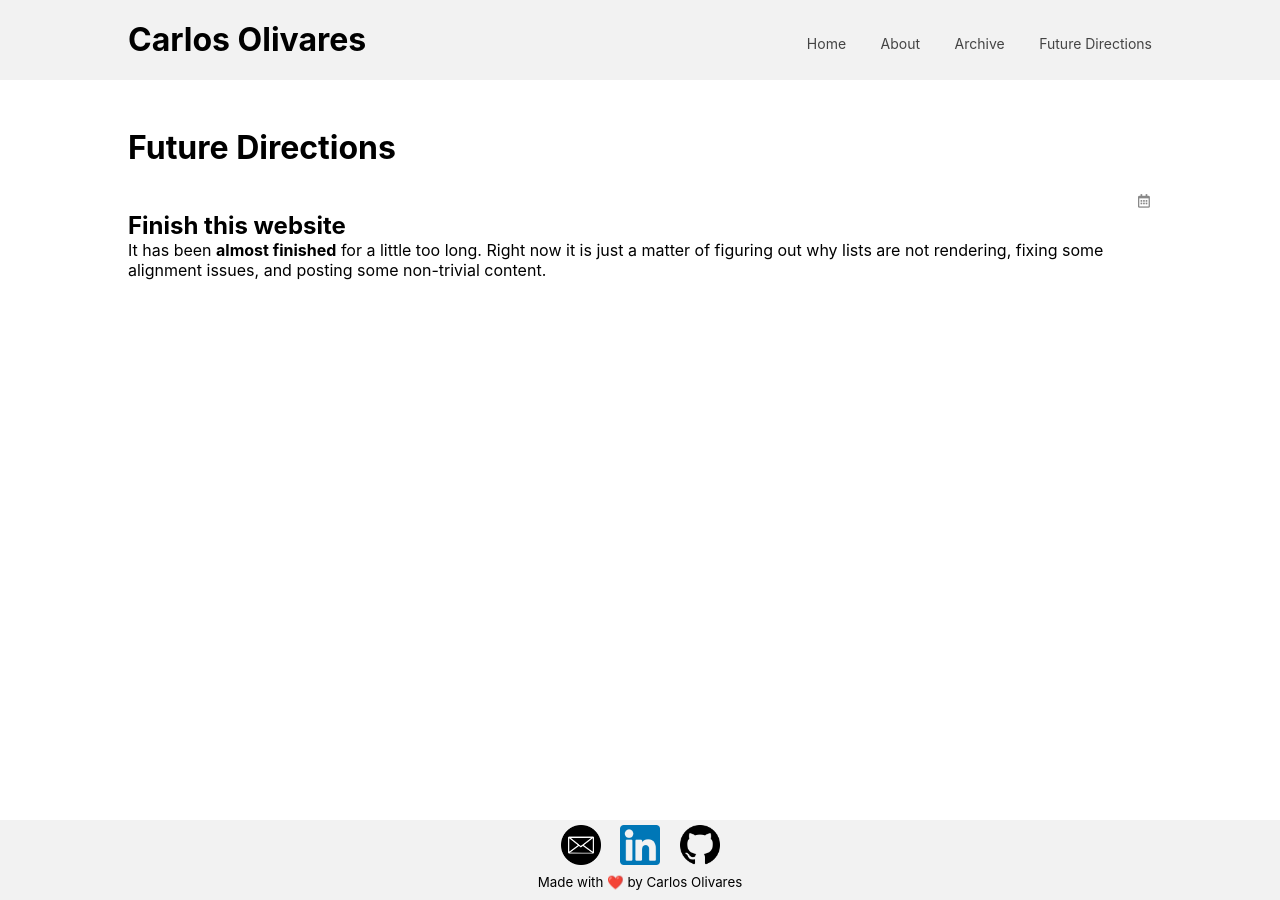
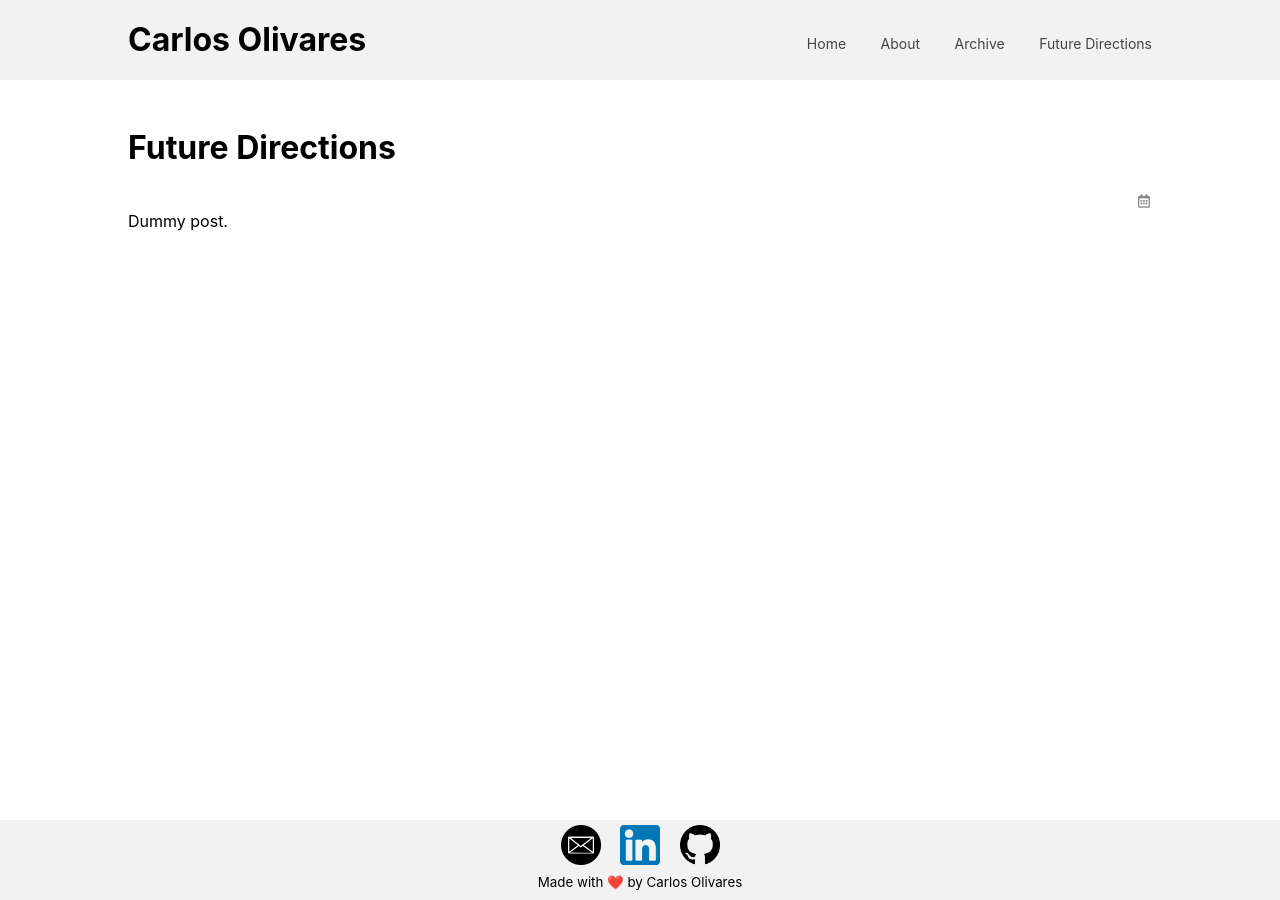
Before and after one commit to cao826/website, a Jekyll site: the page built from future_directions.markdown, in a window 1280 px wide. Built offline with Jekyll 4.4.1, drawn with Linux system fonts in a browser that asks for light colours; nearby versions of some CDN libraries.

Commit message:
Made less silly  dummy posts

```diff
--- a/about.markdown
+++ b/about.markdown
@@ -4,4 +4,4 @@ title: "About"
 permalink: "/about"
 ---
 
-I am an undergraduate at the University of Chicago. Currently, I am working on writing a decent about page...
+Dummy post.
--- a/future_directions.markdown
+++ b/future_directions.markdown
@@ -4,8 +4,4 @@ title: "Future Directions"
 permalink: "/future"
 ---
 
-## Finish this website
-
-It has been **almost finished** for a little too long.
-Right now it is just a matter of figuring out why lists are not rendering,
-fixing some alignment issues, and posting some non-trivial content.
+Dummy post.
```
